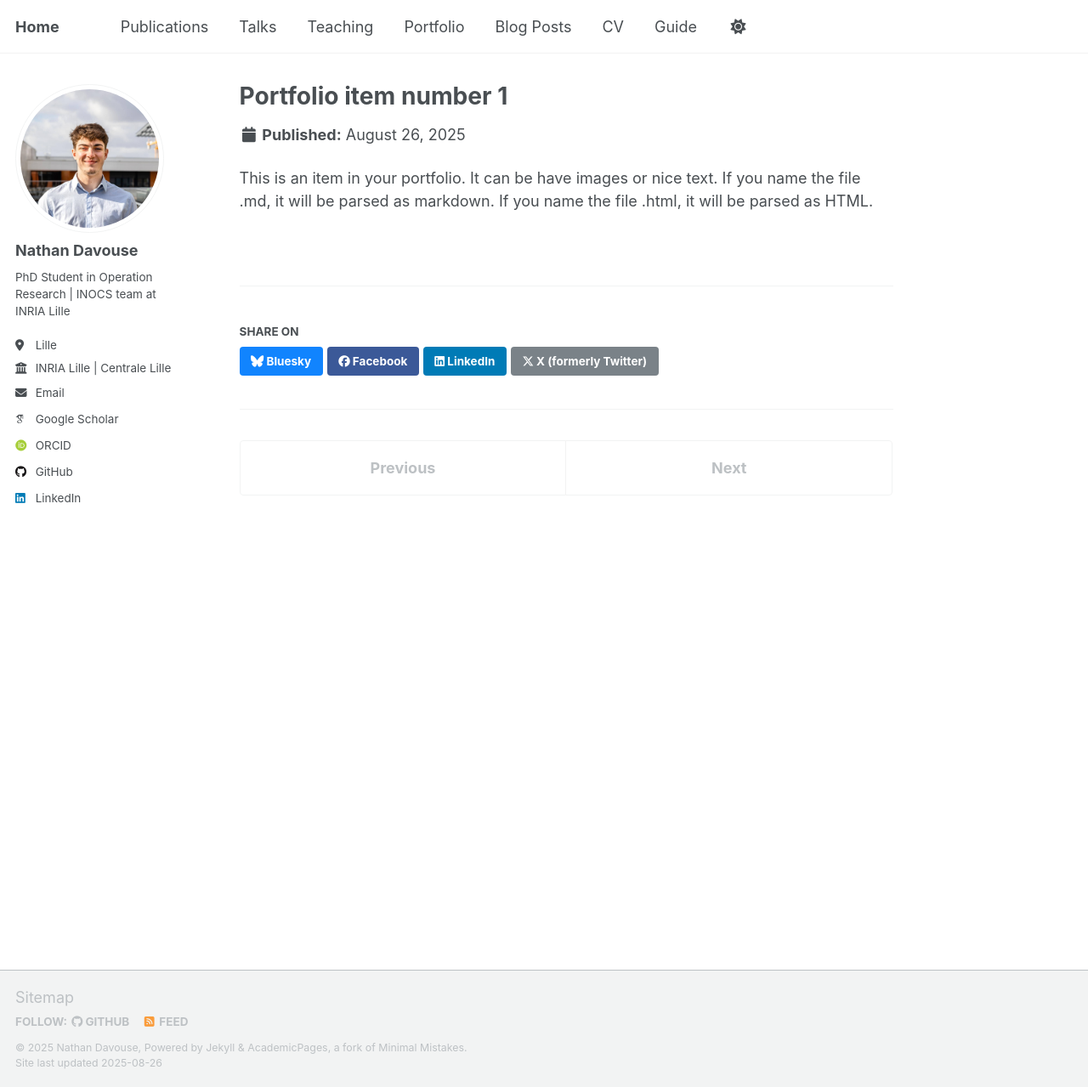
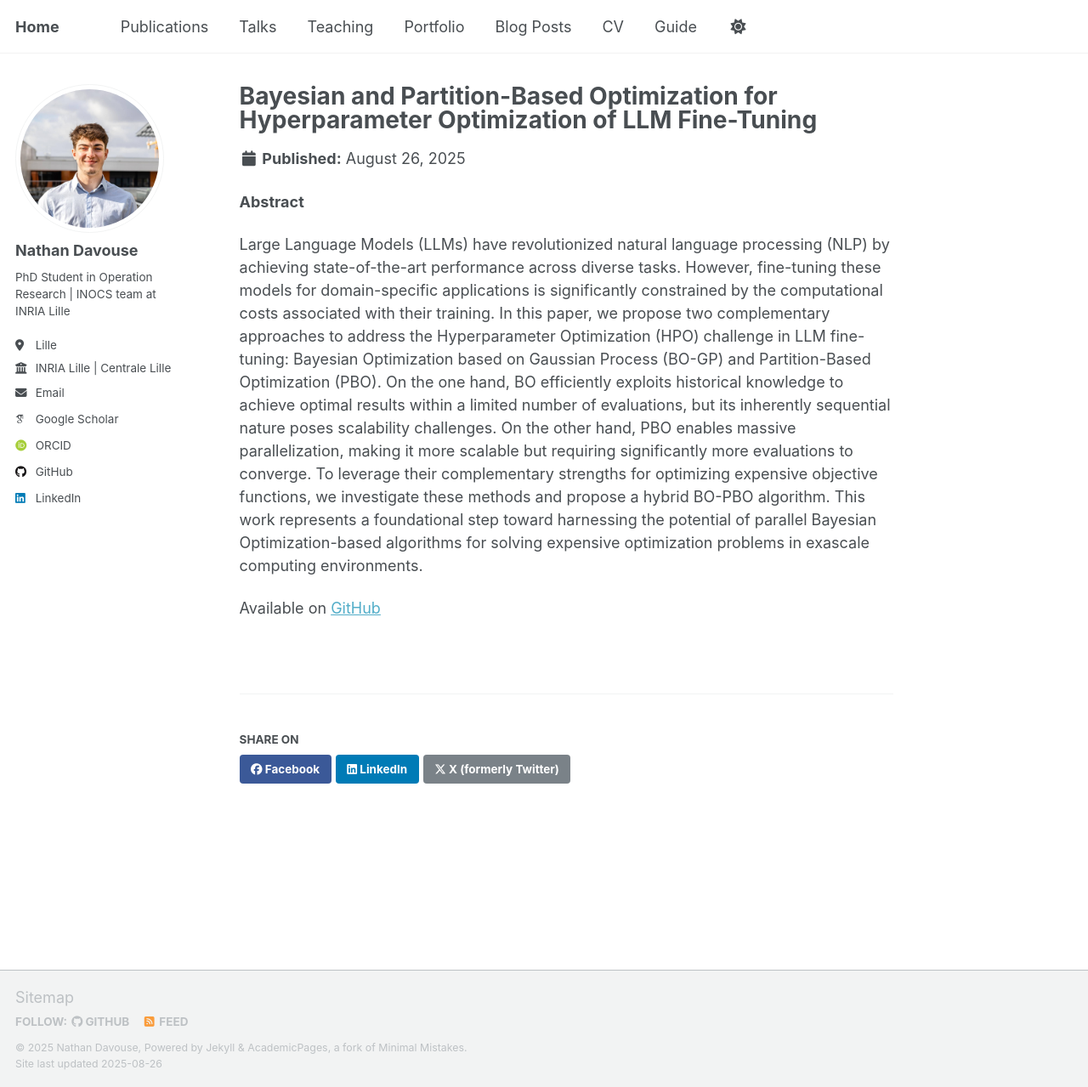
Before and after one commit to Kiwy3/kiwy3.github.io, a Jekyll site: the page built from _portfolio/portfolio-1.md, in a window 1280 px wide and 1279 px high. Shown: the whole window at 85% size. Built offline with Jekyll 4.4.1, drawn with Linux system fonts in a browser that asks for light colours; some web fonts are replaced; a script that is not in the unit is left out.

Commit message:
add internship in portfolio

```diff
--- a/_includes/social-share.html
+++ b/_includes/social-share.html
@@ -5,8 +5,9 @@
     <h4 class="page__share-title">{{ site.data.ui-text[site.locale].share_on_label | default: "Share on" }}</h4>
   {% endif %}
 
+  <!--
   <a href="https://bsky.app/intent/compose?text={{ base_path }}{{ page.url }}" class="btn btn--bluesky" title="{{ site.data.ui-text[site.locale].share_on_label | default: 'Share on' }} Bluesky"><i class="fab fa-bluesky" aria-hidden="true"></i><span> Bluesky</span></a>
-
+  -->
   <a href="https://www.facebook.com/sharer/sharer.php?u={{ base_path }}{{ page.url }}" class="btn btn--facebook" title="{{ site.data.ui-text[site.locale].share_on_label | default: 'Share on' }} Facebook"><i class="fab fa-facebook" aria-hidden="true"></i><span> Facebook</span></a>
 
   <a href="https://www.linkedin.com/shareArticle?mini=true&url={{ base_path }}{{ page.url }}" class="btn btn--linkedin" title="{{ site.data.ui-text[site.locale].share_on_label | default: 'Share on' }} LinkedIn"><i class="fab fa-linkedin" aria-hidden="true"></i><span> LinkedIn</span></a>
--- a/_portfolio/portfolio-1.md
+++ b/_portfolio/portfolio-1.md
@@ -1,7 +1,11 @@
 ---
-title: "Portfolio item number 1"
-excerpt: "Short description of portfolio item number 1<br/><img src='/images/500x300.png'>"
+title: "Bayesian and Partition-Based Optimization for Hyperparameter Optimization of LLM Fine-Tuning"
+excerpt: "End-of-studies internship under the guidance of Prof. El-ghazali Talbi <br/><img src='/images/500x300.png'>"
 collection: portfolio
 ---
 
-This is an item in your portfolio. It can be have images or nice text. If you name the file .md, it will be parsed as markdown. If you name the file .html, it will be parsed as HTML.
+**Abstract**
+
+Large Language Models (LLMs) have revolutionized natural language processing (NLP) by achieving state-of-the-art performance across diverse tasks. However, fine-tuning these models for domain-specific applications is significantly constrained by the computational costs associated with their training. In this paper, we propose two complementary approaches to address the Hyperparameter Optimization (HPO) challenge in LLM fine-tuning: Bayesian Optimization based on Gaussian Process (BO-GP) and Partition-Based Optimization (PBO). On the one hand, BO efficiently exploits historical knowledge to achieve optimal results within a limited number of evaluations, but its inherently sequential nature poses scalability challenges. On the other hand, PBO enables massive parallelization, making it more scalable but requiring significantly more evaluations to converge. To leverage their complementary strengths for optimizing expensive objective functions, we investigate these methods and propose a hybrid BO-PBO algorithm. This work represents a foundational step toward harnessing the potential of parallel Bayesian Optimization-based algorithms for solving expensive optimization problems in exascale computing environments.
+
+Available on [GitHub](https://github.com/Kiwy3/BO_PBO_HPO_LLM)
```
Also changed, not shown: _portfolio/portfolio-2.html (deleted, +0 -7 lines).
